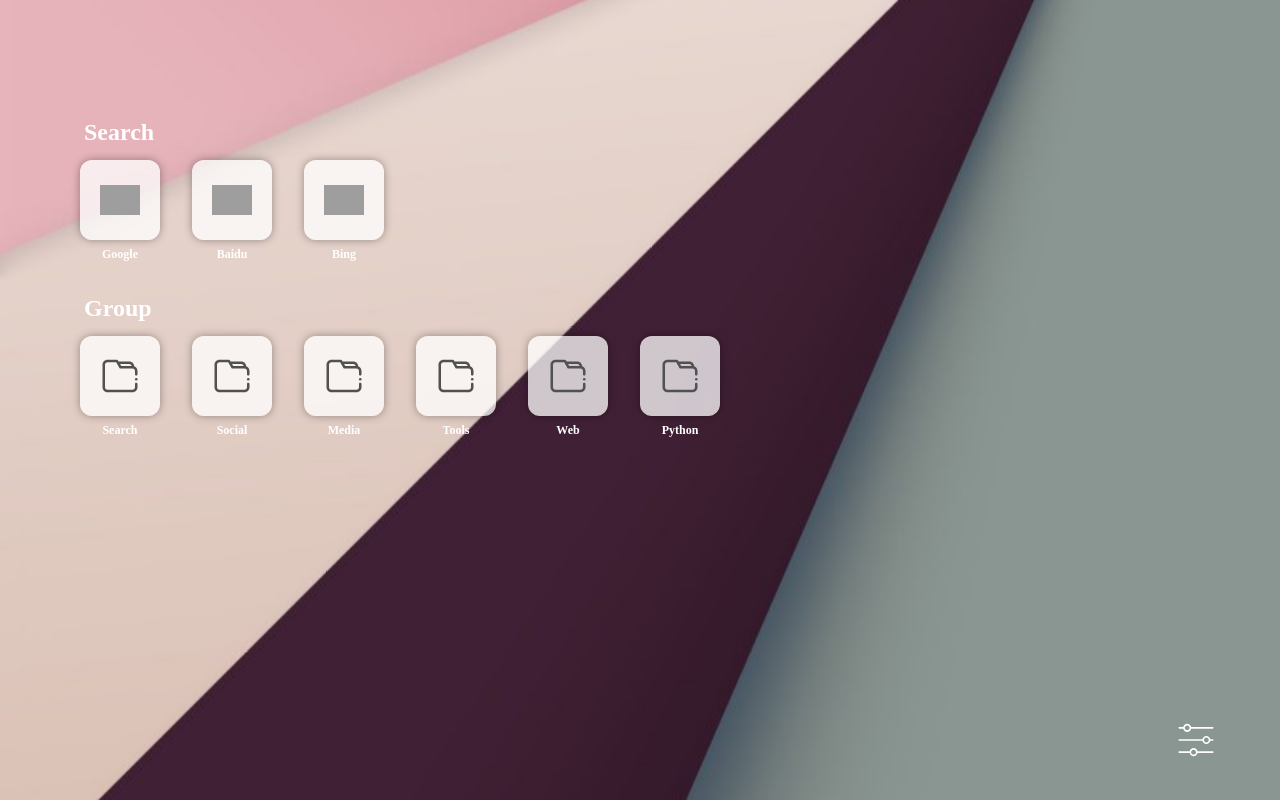
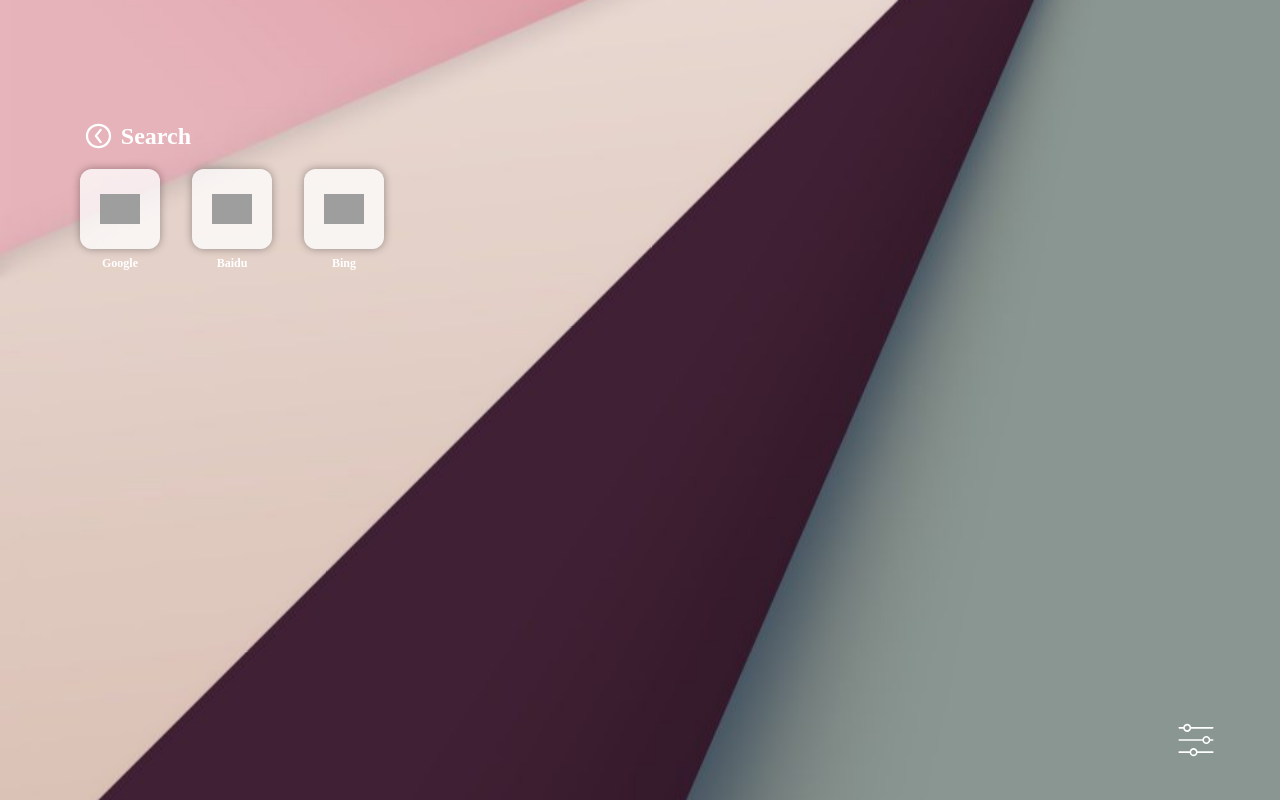
Before and after one commit to louisyoungx/safari-like-startpage, a React (Create React App) app: page / in a window 1280 px wide. Both pictures are taken after a click on the element "Search". Built offline with nearby package versions, Linux system fonts and the light colour scheme; grey boxes are pictures that could not be loaded.

Commit message:
feat: go back button

```diff
--- a/src/App.css
+++ b/src/App.css
@@ -23,9 +23,21 @@
 }
 
 .title {
+    height: 2rem;
     font-weight: bold;
     margin: 0 2.5vh;
     font-size: 24px;
+    display: inline-flex;
+    flex-direction: row;
+    justify-content: flex-start;
+    align-items: center;
+    cursor: default;
+}
+
+.goBack {
+    width: 1.8rem;
+    margin-right: .5rem;
+    cursor: pointer;
 }
 
 .bookmarks {
--- a/src/BookmarkApp.tsx
+++ b/src/BookmarkApp.tsx
@@ -70,11 +70,15 @@ let BookmarkApp: React.FC = (props: any) => {
         >
             <div className='bookmark'>
                 <div className='views'>
-                    <Title title={activePath === '' ? mainView : activePath} />
+                    <Title
+                        title={activePath === '' ? mainView : activePath}
+                        isGoBack={activePath !== ''}
+                        goBack={() => switchGroup('/')}
+                    />
                     <Bookmarks bookmarks={bookmarks} />
                 </div>
-                <div className='groups'>
-                    <Title title='Group' />
+                <div className='groups' style={{display: activePath === '' ? 'block' : 'none'}}>
+                    <Title title='Group' isGoBack={false} goBack={() => switchGroup('/')} />
                     <Groups groups={groups} switchGroup={switchGroup} />
                 </div>
             </div>
@@ -96,7 +100,6 @@ const mapDispatchToProps = (dispatch: any) => {
             dispatch(switchWallpaper(url))
         },
         settingDisplayChange: (tag: boolean) => {
-            console.log('app', tag)
             dispatch(settingDisplayChange(tag))
         },
     }
--- a/src/components/Title.tsx
+++ b/src/components/Title.tsx
@@ -1,12 +1,21 @@
 import React from 'react'
 
 interface TitleProps {
-    title: string
+    title: string,
+    isGoBack: boolean,
+    goBack: () => void,
 }
 
 const Title: React.FC<TitleProps> = (props: TitleProps) => {
     return (
         <div className='title'>
+            <img
+                style={{display: props.isGoBack ? 'block' : 'none'}}
+                onClick={() => props.goBack()}
+                className='goBack'
+                src='/img/icon/goBack.svg'
+                alt='goBack'
+            ></img>
             <h1>{props.title}</h1>
         </div>
     )
```
Also changed, not shown: public/img/icon/goBack.svg (added).
